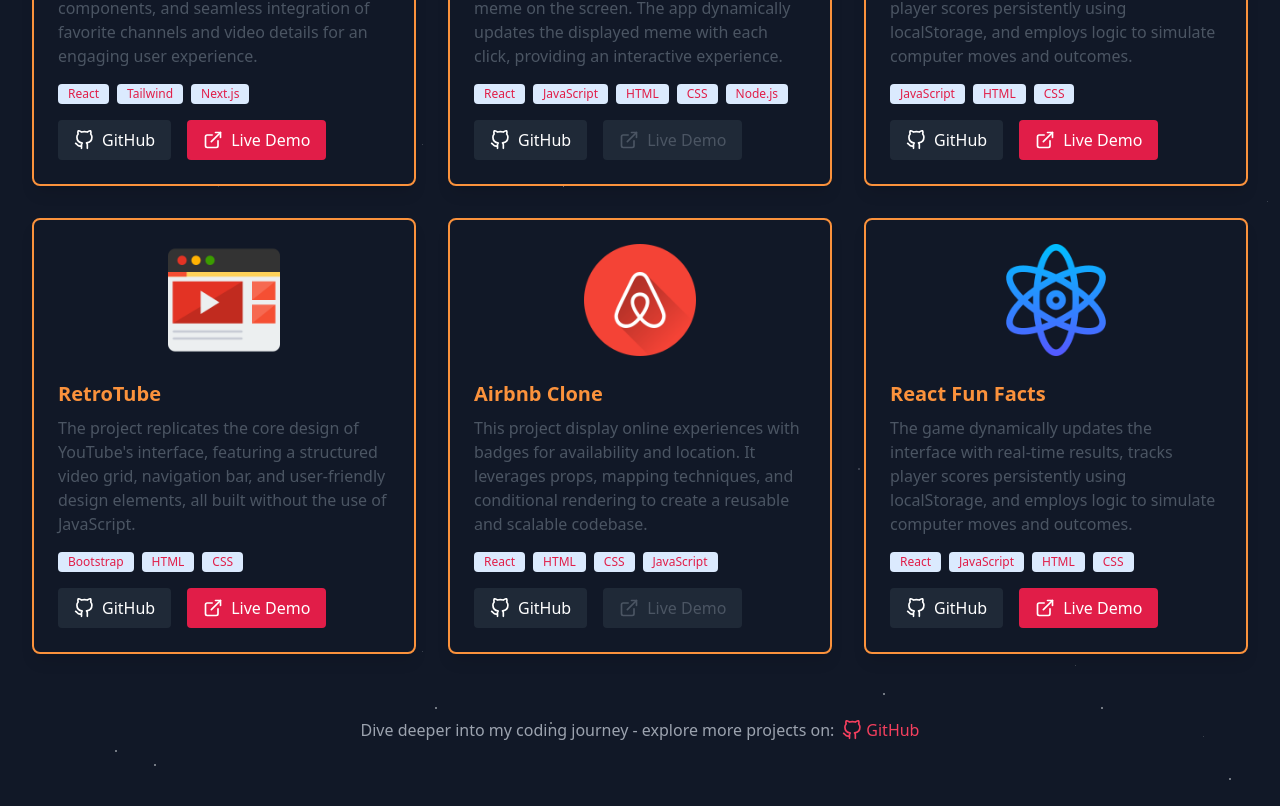
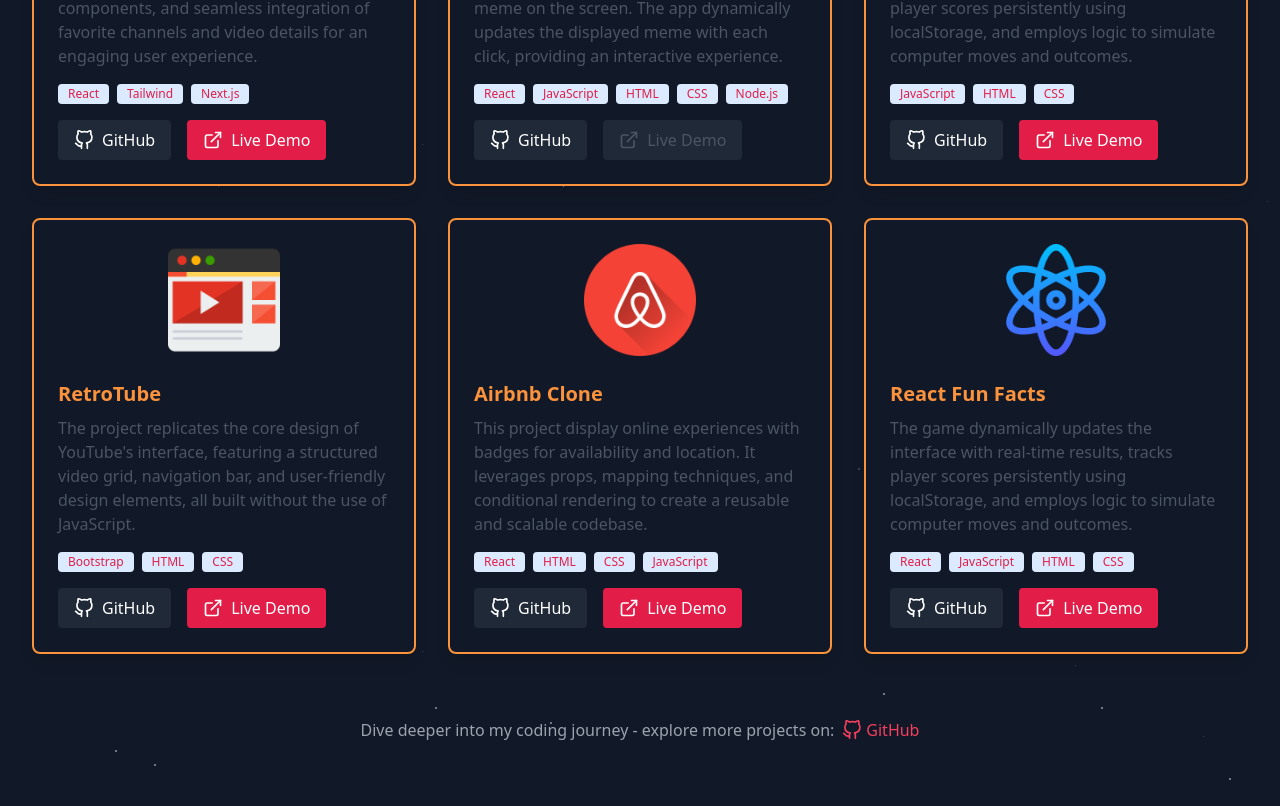
Before and after one commit to evokss/MyPortfolioWebsite, a Next.js app: page /projects in a window 1280 px wide. Shown: the part 666-1472 px from the top of the page. Built offline with nearby package versions, Linux system fonts and the light colour scheme.

Commit message:
Add deploy link to AirBnb clone

```diff
--- a/app/components/projects/projects.js
+++ b/app/components/projects/projects.js
@@ -47,7 +47,7 @@ export const projects = [
     technologies: ["React", "HTML", "CSS", "JavaScript"],
     githubLink:
       "https://github.com/evokss/ReactProjects/tree/main/airbnb-clone",
-    deployLink: "",
+    deployLink: "https://my-air-clone.vercel.app/",
     imageUrl: "/icons/airbnb.png",
   },
   {
```
